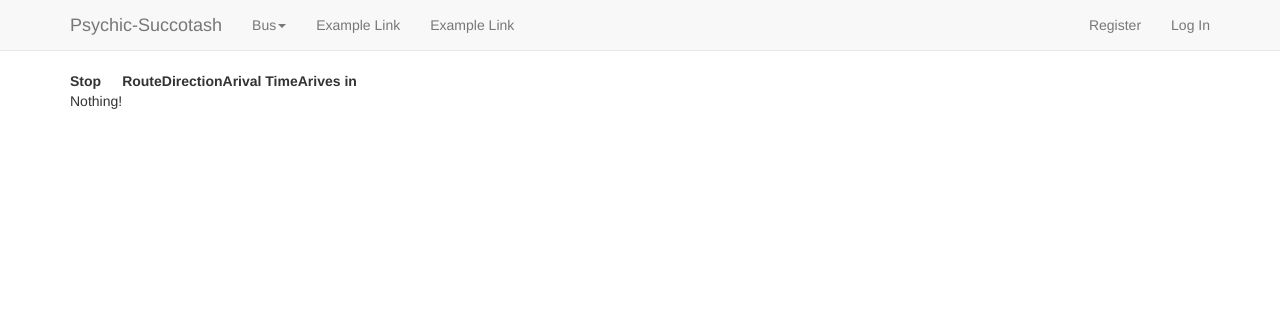
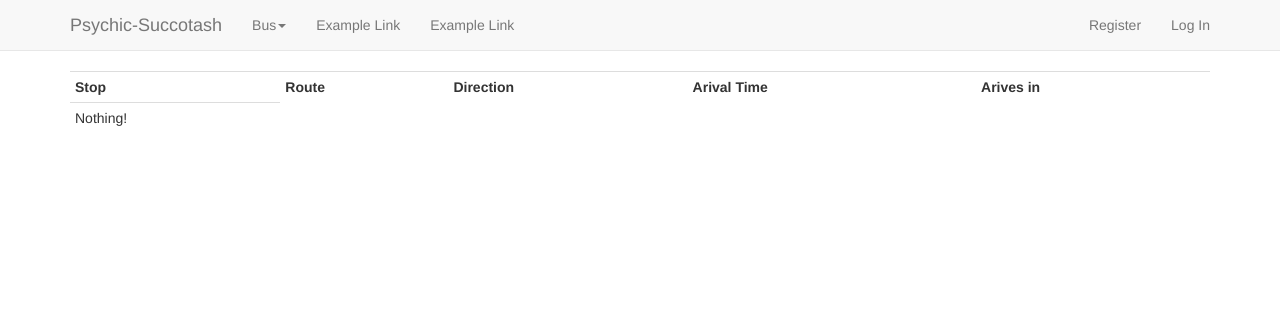
Before and after one commit to inspectorbean/psychic-succotash, a Django app: page /bus/ in a window 1280 px wide. Shown: the top 311 px of the page. Run offline with Django 3.2, Linux system fonts and the light colour scheme; data that the repository does not hold is empty; some libraries are stand-ins or nearby versions.

Commit message:
css tweaks

```diff
--- a/bus/templates/bus/bus.html
+++ b/bus/templates/bus/bus.html
@@ -2,7 +2,7 @@
 {% load bootstrap3  %}
 
 {% block content %}
-<table class"table">
+<table class="table table-condensed">
   <tr>
    <th>Stop</th>
    <th>Route</th>
```
